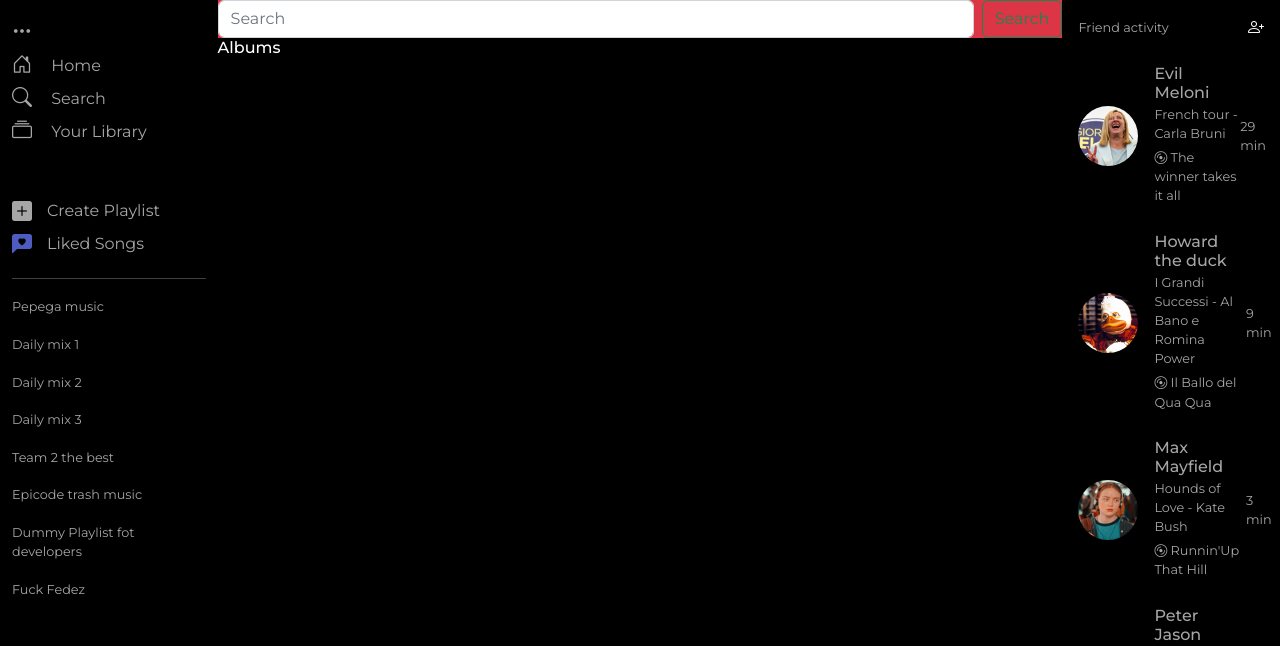
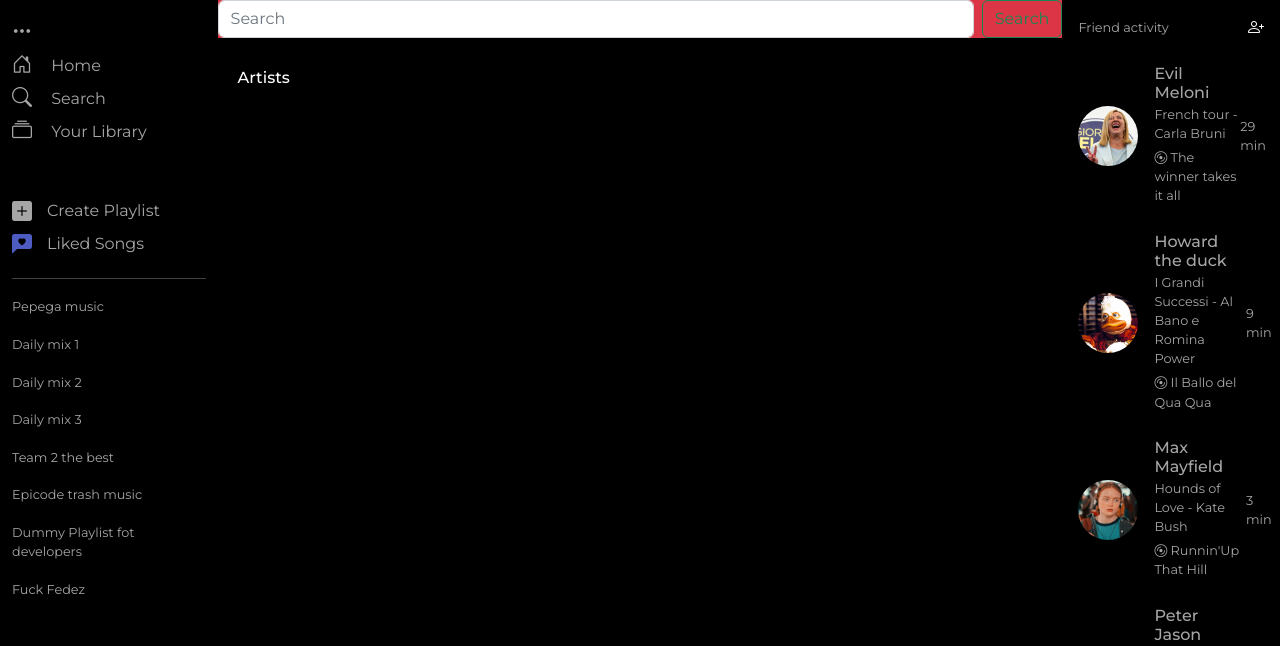
Before and after one commit to danydifilippo/20221017_BuildWeek2_Team-2, a website: page index.html in a window 1280 px wide. Shown: the top 646 px of the page. Drawn offline with nearby package versions, Linux system fonts and the light colour scheme; no server answers.

Commit message:
overflow

```diff
--- a/assets/scss/style.scss
+++ b/assets/scss/style.scss
@@ -27,6 +27,9 @@ body {
 	}
 	#splashPage {
 		width: 66%;
+		overflow-y: scroll;
+		height: 100vh;
+
 	}
 	ul {
 		list-style: none;
@@ -77,7 +80,6 @@ body {
 	flex-wrap: wrap;
 	justify-content: start;
 	align-content: flex-start;
-	overflow-y: scroll;
 	height: 100vh;
 	.card {
 		width: 160px;
--- a/index.html
+++ b/index.html
@@ -43,7 +43,7 @@
           <input class="form-control me-2" type="search" placeholder="Search" aria-label="Search" id="searchBar" />
           <button class="btn btn-outline-success" type="reset" onclick="searchArtist()">Search</button>
         </form>
-        <div id="artistFolder" class="bg-black text-white d-none">
+        <div id="artistFolder" class="bg-black text-white ">
           <h3>Artists</h3>
           <div id="artists" class="bg-black"></div>
         </div>
@@ -51,7 +51,7 @@
         <div id="albumFolder" class="bg-black text-white ">
           <h3>Albums</h3>
           <div id="albums" class="bg-black"></div>
-        </div>
+          </div>
       </div>
       <div class="p-0 bg-black aside">
         <div class="d-flex justify-content-between pt-3 px-3 w-100">
```
Also changed, not shown: assets/css/style.css, assets/img/charts.PNG (added), assets/img/dance.PNG (added), assets/img/foryou.PNG (added), assets/img/hiphop.PNG (added), assets/img/latin.PNG (added), assets/img/liveevents.PNG (added), assets/img/newrel.PNG (added), assets/img/podcast.PNG (added), assets/img/pop.PNG (added), assets/img/rock.PNG (added).
